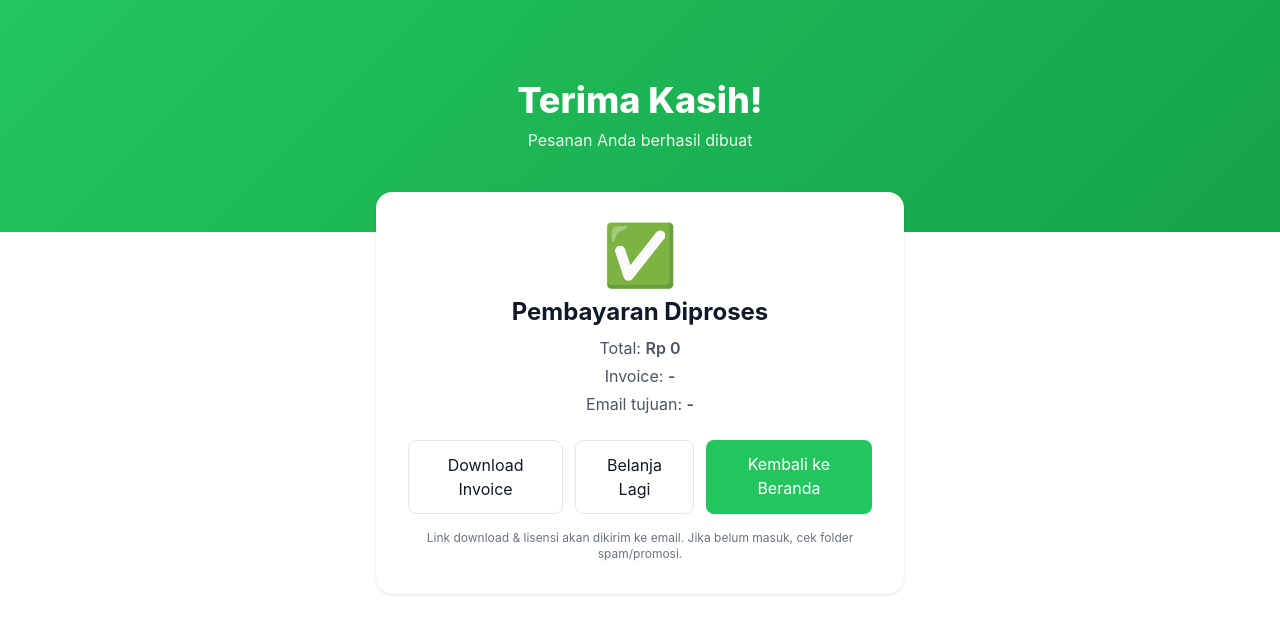
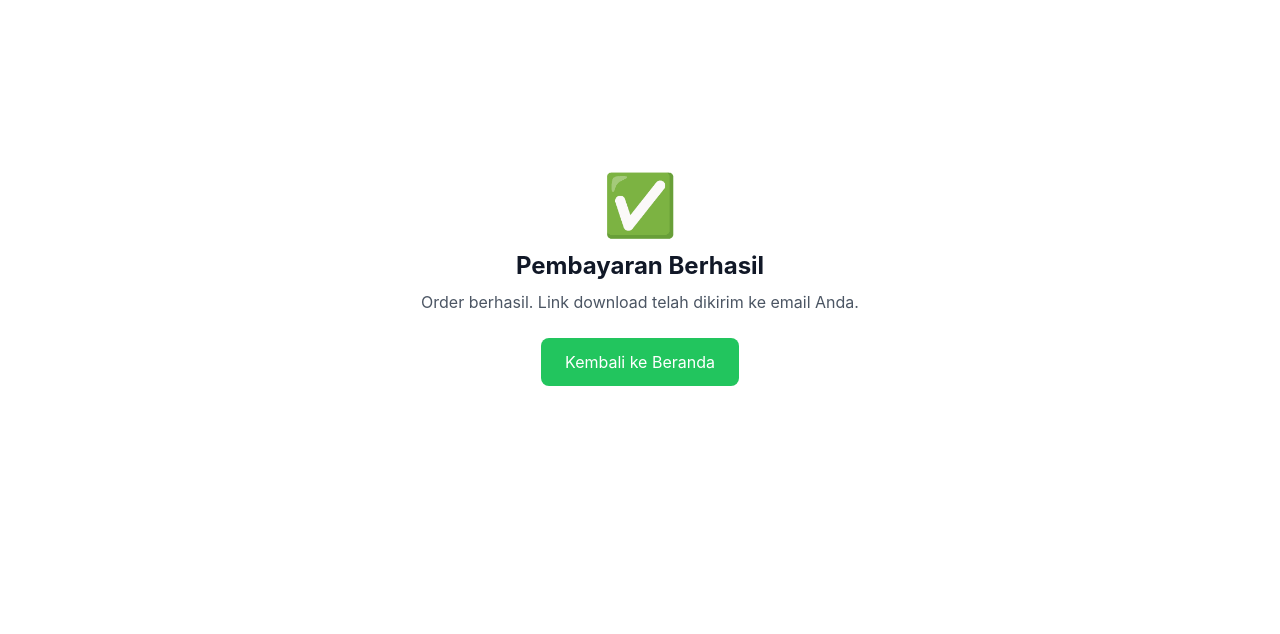
Before and after one commit to pixeldewads-digital/PixDew, a plain HTML site: page order-success.html in a window 1280 px wide. Drawn offline with nearby package versions, Linux system fonts and the light colour scheme.

Commit message:
Update order-success.html

```diff
--- a/order-success.html
+++ b/order-success.html
@@ -2,52 +2,24 @@
 <html lang="id">
 <head>
   <meta charset="UTF-8"><meta name="viewport" content="width=device-width, initial-scale=1.0">
-  <title>PixelDew — Pesanan Berhasil</title>
-  <link rel="preconnect" href="https://cdn.tailwindcss.com"><link rel="dns-prefetch" href="https://cdn.tailwindcss.com"><script src="https://cdn.tailwindcss.com"></script>
-  <script>tailwind.config = { theme: { extend: { colors: { brand:'#22C55E','brand-dark':'#16A34A', ink:'#111827' }, fontFamily:{sans:['Inter','system-ui','sans-serif']} } } };</script>
-  <style>.brand-gradient{background:linear-gradient(135deg,#22C55E 0%,#16A34A 100%)}</style>
+  <title>Order Berhasil — PixelDew</title>
+  <script src="https://cdn.tailwindcss.com"></script>
+  <script>tailwind.config={theme:{extend:{colors:{brand:'#22C55E','brand-dark':'#16A34A',ink:'#111827'},fontFamily:{sans:['Inter','system-ui','sans-serif']}}}}</script>
 </head>
 <body class="bg-white text-ink font-sans">
-  <section class="brand-gradient text-white text-center py-20">
-    <h1 class="text-4xl font-extrabold">Terima Kasih!</h1>
-    <p class="opacity-90 mt-2">Pesanan Anda berhasil dibuat</p>
-  </section>
-
-  <main class="max-w-xl mx-auto px-6 -mt-10">
-    <div class="bg-white rounded-2xl shadow p-8 text-center">
-      <div class="text-6xl">✅</div>
-      <h2 class="text-2xl font-bold mt-3">Pembayaran Diproses</h2>
-      <p class="text-gray-600 mt-2">Total: <span id="sum" class="font-semibold"></span></p>
-      <p class="text-gray-600 mt-1">Invoice: <span id="inv" class="font-semibold"></span></p>
-      <p class="text-gray-600 mt-1">Email tujuan: <span id="mail" class="font-semibold"></span></p>
-
-      <div class="mt-6 flex gap-3 justify-center">
-        <button id="download-invoice" class="px-5 py-3 rounded-lg border">Download Invoice</button>
-        <a href="./products.html" class="px-5 py-3 rounded-lg border">Belanja Lagi</a>
-        <a href="./index.html" class="px-5 py-3 rounded-lg bg-brand text-white">Kembali ke Beranda</a>
-      </div>
-
-      <p class="text-xs text-gray-500 mt-4">Link download & lisensi akan dikirim ke email. Jika belum masuk, cek folder spam/promosi.</p>
+  <main class="min-h-[70vh] flex items-center justify-center px-6">
+    <div class="max-w-lg w-full text-center">
+      <div class="text-6xl mb-4">✅</div>
+      <h1 class="text-2xl font-bold mb-2">Pembayaran Berhasil</h1>
+      <p class="text-gray-600 mb-6" id="info">Terima kasih! Link download dikirim ke email Anda.</p>
+      <a href="./index.html" class="inline-block px-6 py-3 rounded-lg bg-brand text-white hover:bg-brand-dark">Kembali ke Beranda</a>
     </div>
   </main>
-
-  <script src="./assets/cart.js"></script>
   <script>
-    const last = JSON.parse(localStorage.getItem('pixdew_last_order') || 'null');
-    const fmt = new Intl.NumberFormat('id-ID',{style:'currency',currency:'IDR',maximumFractionDigits:0});
-    if(last){
-      document.getElementById('sum').textContent  = fmt.format(last.total||0);
-      document.getElementById('mail').textContent = last.email || '-';
-      document.getElementById('inv').textContent  = last.invoiceNo || '-';
-      document.getElementById('download-invoice').addEventListener('click', ()=> {
-        if(window.PixeldewInvoice){ window.PixeldewInvoice.download(last); }
-      });
-    } else {
-      document.getElementById('sum').textContent  = 'Rp 0';
-      document.getElementById('mail').textContent = '-';
-      document.getElementById('inv').textContent  = '-';
-      document.getElementById('download-invoice').disabled = true;
-    }
+    const params=new URLSearchParams(location.search);
+    const email=params.get("email")||"email Anda";
+    const order=params.get("order")||"";
+    document.getElementById("info").textContent=`Order ${order} berhasil. Link download telah dikirim ke ${email}.`;
   </script>
 </body>
 </html>
```
